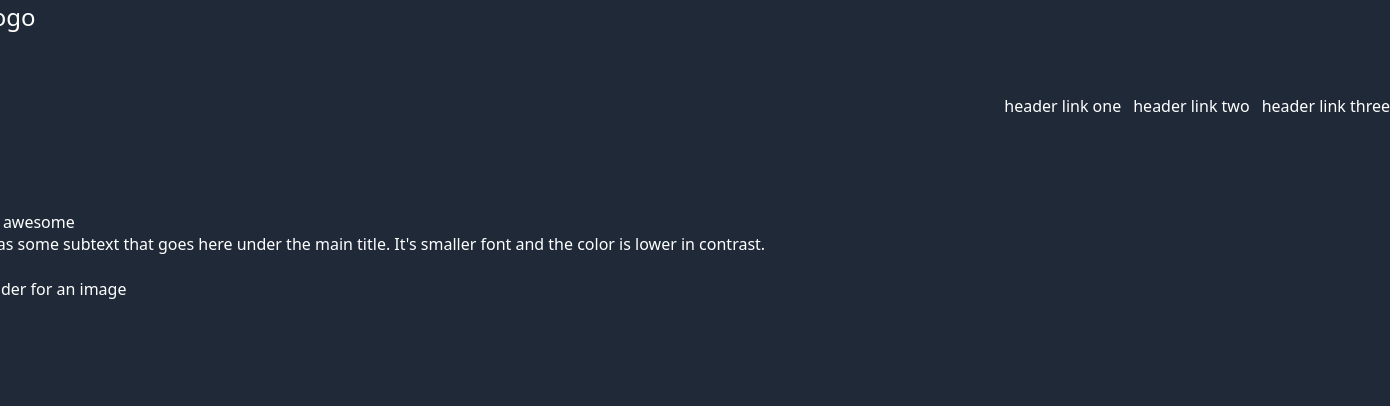
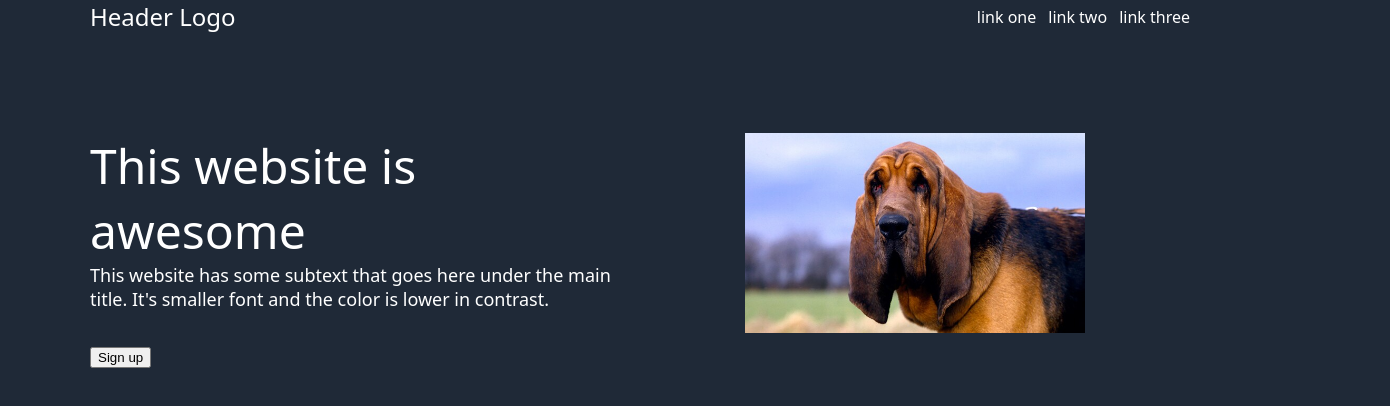
Before and after one commit to Creasser/landing-page, a plain HTML site: page index.html in a window 1280 px wide. Shown: the whole page, 1390 px wide, since content can reach past the window. Drawn offline with Linux system fonts and the light colour scheme.

Commit message:
add img and center text below header

```diff
--- a/index.html
+++ b/index.html
@@ -12,16 +12,18 @@
 <div class="section-one">
   <div class="header-container">
     <div class="header-logo">Header Logo</div>
-    <div class="header-link">header link one</div>
-    <div class="header-link">header link two</div>
-    <div class="header-link">header link three</div>
+    <div class="header-link">link one</div>
+    <div class="header-link">link two</div>
+    <div class="header-link">link three</div>
   </div>
 
-  <div>
-    <div>This website is awesome</div>
-    <div>This website has some subtext that goes here under the main title. It's smaller font and the color is lower in contrast.</div>
-    <button>Sign up</button>
-    <div>this is placeholder for an image</div>
+  <div class="container">
+    <div class="sub-cont-one">
+      <div>This website is awesome</div>
+      <div class="subtext">This website has some subtext that goes here under the main title. It's smaller font and the color is lower in contrast.</div>
+      <button>Sign up</button>
+    </div>
+    <div class="img-cont"><img src="./images/Bloodhound.jpeg"></div>
   </div>
 </div>
 
--- a/style.css
+++ b/style.css
@@ -11,7 +11,7 @@ body {
 
 .header-container {
     display: flex;
-    flex: 1;
+    padding-bottom: 100px;
 }
 .header-logo {
     flex-grow: 1;
@@ -23,12 +23,30 @@ body {
     padding-left: 12px;
 
 }
-
 .section-one {
     display: flex;
     flex-direction: column;
     color: white;
     background-color: #1f2937;
     height: 300px;
-    width: 1500px;
+    width: 1100px;
 }
+button {
+    flex-grow: 0;
+}
+.container {
+    display: flex;
+}
+.img-cont {
+    display: flex;
+    flex: 1;
+    height: 200px;
+    justify-content: center;
+}
+.sub-cont-one {
+    font-size: 48px;
+    flex: 1;
+}
+.subtext {
+    font-size: 18px;
+}
```
Also changed, not shown: images/Bloodhound.jpeg (added).
